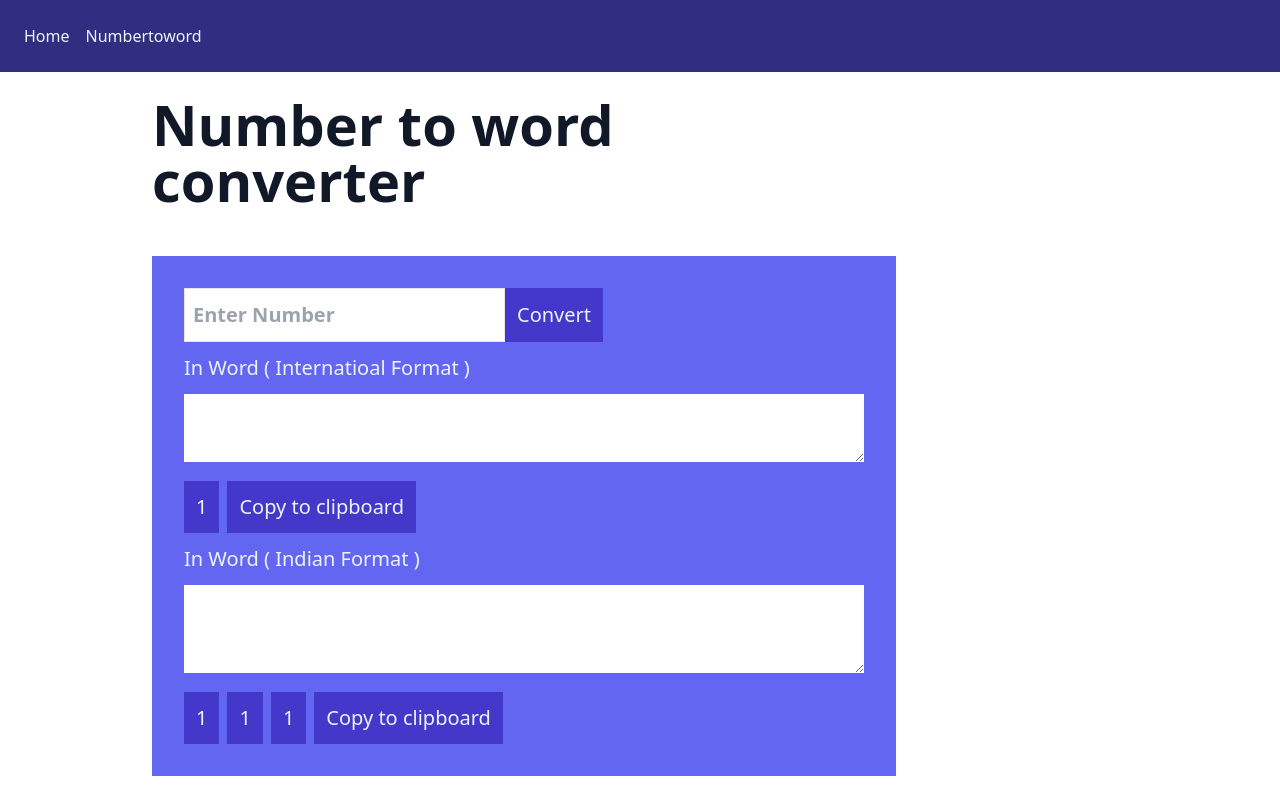
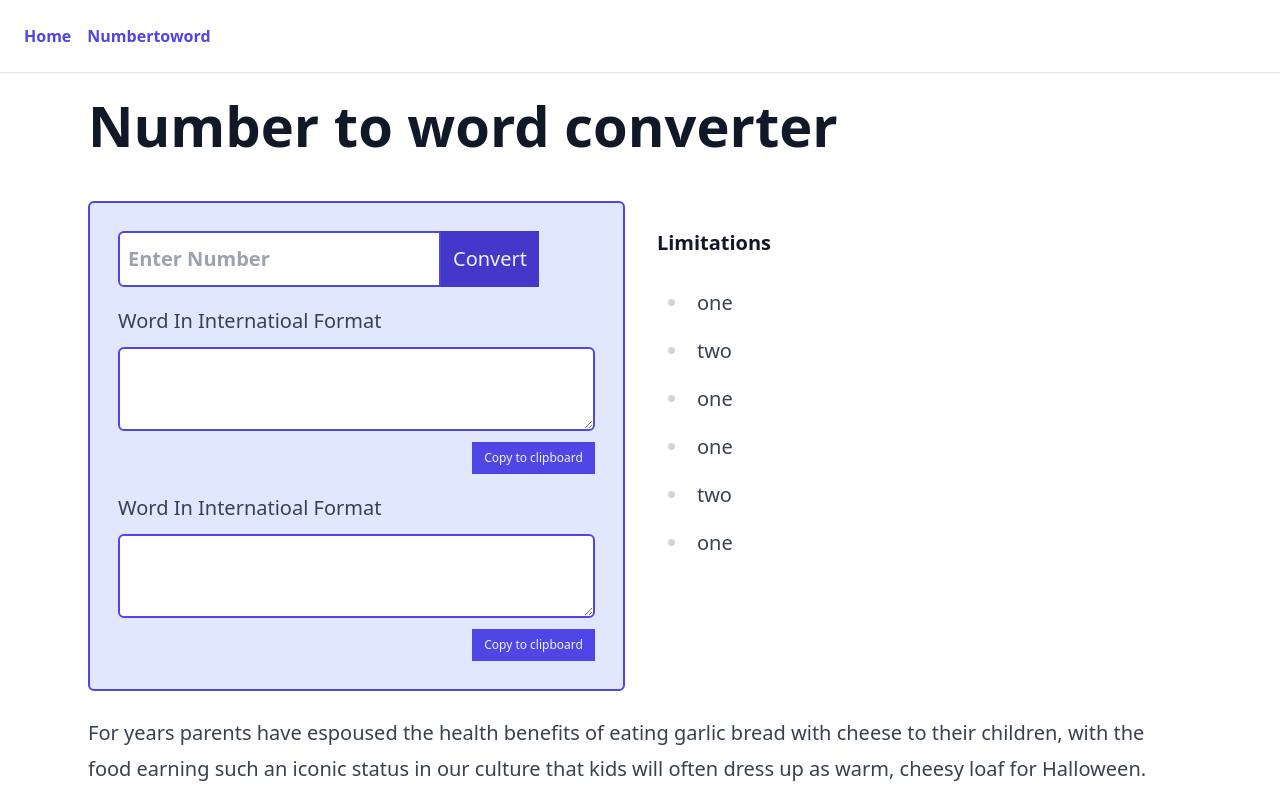
Before and after one commit to rahulkumar900/calculator, a Next.js app: page /number-to-word in a window 1280 px wide. Shown: the top 800 px of the page. Built offline with nearby package versions, Linux system fonts and the light colour scheme.

Commit message:
radio try

```diff
--- a/package.json
+++ b/package.json
@@ -14,7 +14,8 @@
     "next": "13.2.4",
     "react": "18.2.0",
     "react-copy-to-clipboard": "^5.1.0",
-    "react-dom": "18.2.0"
+    "react-dom": "18.2.0",
+    "react-textarea-autosize": "^8.4.0"
   },
   "devDependencies": {
     "@tailwindcss/typography": "^0.5.9",
--- a/src/app/componets/NumberToWordConverter.js
+++ b/src/app/componets/NumberToWordConverter.js
@@ -1,18 +1,14 @@
-"use client"
-import React, { useCallback, useState,useEffect,useRef } from "react";
+"use client";
+import React, { useCallback, useState, useEffect, useRef } from "react";
 import { CopyToClipboard } from "react-copy-to-clipboard";
-import {GWF,IWF} from "../../../lib/nw";
-
-function toSentenceCase(text){
-  console.log(text)
- return text.replace(text[0],text[0].toUpperCase())
+import { GWF, IWF } from "../../../lib/nw";
+import TextareaAutosize from "react-textarea-autosize";
+function toSentenceCase(text) {
+  console.log(text);
+  return text.replace(text[0], text[0].toUpperCase());
 }
 
-
-
-
 export default function numberToWord() {
-
   const initialState = {
     local: "",
     Inter: "",
@@ -24,7 +20,7 @@ export default function numberToWord() {
   };
 
   const [value, setValue] = useState("");
-  const [er,setError] = useState(false)
+  const [er, setError] = useState(false);
   const [copy, setCopied] = useState(initialCopy);
   const [word, setWord] = useState(initialState);
 
@@ -32,10 +28,10 @@ console.log(er);
 
   const handleChange = useCallback((e) => {
     const inV = e.target.value;
-    if(inV != "" && isNaN(Number(inV))){
+    if (inV != "" && isNaN(Number(inV))) {
       setError(true);
-    }else{
-      setError(false)
+    } else {
+      setError(false);
     }
 
     setValue(Number(e.target.value));
@@ -52,28 +48,15 @@ console.log(er);
     setWord({ ...initialState, local: Iword, Inter: Gword });
   };
 
-
-  const textAreaRef = useRef(null);
-
-  const resizeTextArea = () => {
-    textAreaRef.current.style.height = "auto";
-    textAreaRef.current.style.height = textAreaRef.current.scrollHeight + "px";
-  };
-
-  useEffect(resizeTextArea, [word]);
-
-
   return (
-    <div className=" mx-auto w-full">
-
-      <div className="p-8 w-full   bg-indigo-500 ">
-        <div className="space-y-2">
+    <div className="flex gap-8 justify-between  flex-row ">
+      <div className=" md:w-1/2 flex-auto space-y-4 p-7 border-2 border-indigo-600 bg-indigo-100 rounded-md">
         <div className=" flex justify-left">
           <input
             onChange={handleChange}
             className={`  ${
               value != "" && isNaN(value) ? `border-red-600 text-red-700` : ``
-              } border font-semibold  p-2 outline-none `}
+            } border-2 font-semibold  p-2 outline-none border-indigo-600 rounded-l-md`}
             placeholder="Enter Number"
             type="text"
           />
@@ -87,62 +70,64 @@ console.log(er);
         </div>
 
         <div className="space-y-2">
-           <label className="text-indigo-50 ">In Word ( Internatioal Format )</label>
-           <textarea ref={textAreaRef}
-              readOnly
-              className="w-full h-auto px-2 leading-normal overflow-y-auto py-1 text-indigo-900 font-semibold"
+          <label className=" ">Word In Internatioal Format </label>
+          <div>
+            <TextareaAutosize
+              className="w-full h-full px-3 py-1 border-2 border-indigo-600 rounded-md"
+              minRows={2}
               value={word.Inter}
-            ></textarea>
-           <div className="inline-flex gap-2">
-
-             <button className="text-indigo-50 bg-indigo-700 px-3 py-2">
-               1
-             </button>
+            />
+            <div className="flex gap-2 justify-end">
               <CopyToClipboard
                 className={`${
-                 copy.localCopy ? `bg-green-600 rounded-md` : `bg-indigo-700`
-               } text-indigo-50  px-3 py-2`}
-               onCopy={() => handleCopy("localCopy")}
-               text={word.local}
+                  copy.InterCopy ? `bg-green-600 rounded-md` : `bg-indigo-600`
+                } text-indigo-50 text-xs  px-3 py-2`}
+                onCopy={() => handleCopy("InterCopy")}
+                text={word.Inter}
               >
-               <button className="">
-                 {copy.localCopy ? "Copied" : "Copy to clipboard"}
-               </button>
-            </CopyToClipboard>
-           </div>
-         </div>
-
-          <div className="space-y-2">
-            <label className="text-indigo-50">In Word ( Indian Format )</label>
-            <textarea ref={textAreaRef}
-              readOnly
-              className="w-full h-auto p-2 text-indigo-900 font-semibold"
-              value={word.local}
-            ></textarea>
-            <div className="inline-flex gap-2">
-              <button className="text-indigo-50 bg-indigo-700 px-3 py-2">
-                1
-              </button>
-              <button className="text-indigo-50 bg-indigo-700 px-3 py-2">
-                1
-              </button>
-              <button className="text-indigo-50 bg-indigo-700 px-3 py-2">
-                1
-              </button>
-              <CopyToClipboard
-                className={`${
-                  copy.InterCopy ? `bg-green-600 rounded-sm` : `bg-indigo-700`
-                } text-indigo-50  px-3 py-2`}
-                onCopy={() => handleCopy("InterCopy")}
-                text={word.local}
-              >
-                <button className="">
+                <button className="text-xs">
                   {copy.InterCopy ? "Copied" : "Copy to clipboard"}
                 </button>
               </CopyToClipboard>
             </div>
           </div>
         </div>
+        <div className="space-y-2">
+          <label className=" ">Word In Internatioal Format </label>
+          <div>
+            <TextareaAutosize
+              className="w-full h-full px-3 py-1 border-2 border-indigo-600 rounded-md"
+              minRows={2}
+              value={word.local}
+            />
+            <div className="flex gap-2 justify-end">
+              <CopyToClipboard
+                className={`${
+                  copy.localCopy ? `bg-green-600 rounded-md` : `bg-indigo-600`
+                } text-indigo-50 text-xs  px-3 py-2`}
+                onCopy={() => handleCopy("localCopy")}
+                text={word.local}
+              >
+                <button className="text-xs">
+                  {copy.localCopy ? "Copied" : "Copy to clipboard"}
+                </button>
+              </CopyToClipboard>
+            </div>
+          </div>
+        </div>
+      </div>
+      <div className="md:block hidden w-1/2 flex-auto  limitations ">
+        <p>
+          <strong>Limitations</strong>
+        </p>
+        <ul>
+          <li> one</li>
+          <li>two </li>
+          <li> one</li>
+          <li> one</li>
+          <li>two </li>
+          <li> one</li>
+        </ul>
       </div>
     </div>
   );
--- a/src/app/layout.js
+++ b/src/app/layout.js
@@ -10,17 +10,14 @@ export default function RootLayout({ children }) {
   return (
     <html lang="en">
       <body>
-        <ul className="flex gap-4 bg-indigo-900  p-6">
+        <ul className="flex gap-4  border-b  p-6 text-indigo-600 text-base font-semibold">
           <li>
-            <Link className="hover:text-indigo-200 text-indigo-50" href="/">
+            <Link className=" " href="/">
               Home
             </Link>
           </li>
           <li>
-            <Link
-              className="hover:text-indigo-200 text-indigo-50"
-              href="/number-to-word"
-            >
+            <Link className=" " href="/number-to-word">
               Numbertoword
             </Link>
           </li>
--- a/src/app/number-to-word/layout.js
+++ b/src/app/number-to-word/layout.js
@@ -2,7 +2,7 @@ import React, { Children } from "react";
 
 export default function Layout({ children }) {
   return (
-    <div className=" w-full h-auto mx-auto  md:w-4/5  p-6 justify-center  ">
+    <div className=" w-full h-auto mx-auto md:max-w-6xl p-6 justify-center ">
       {children}
     </div>
   );
--- a/src/app/number-to-word/page.js
+++ b/src/app/number-to-word/page.js
@@ -2,7 +2,7 @@ import React from "react";
 import NumberToWord from "../componets/NumberToWordConverter";
 export default function NmberToWord() {
   return (
-    <article className="prose lg:prose-xl">
+    <article className="prose  lg:prose-xl  max-w-none">
       <h1>Number to word converter</h1>
       <NumberToWord />
       <p>
```
Also changed, not shown: 1 other file (tests, documents, lock files or other folders). Lines whose indentation alone changed are shown as unchanged.
